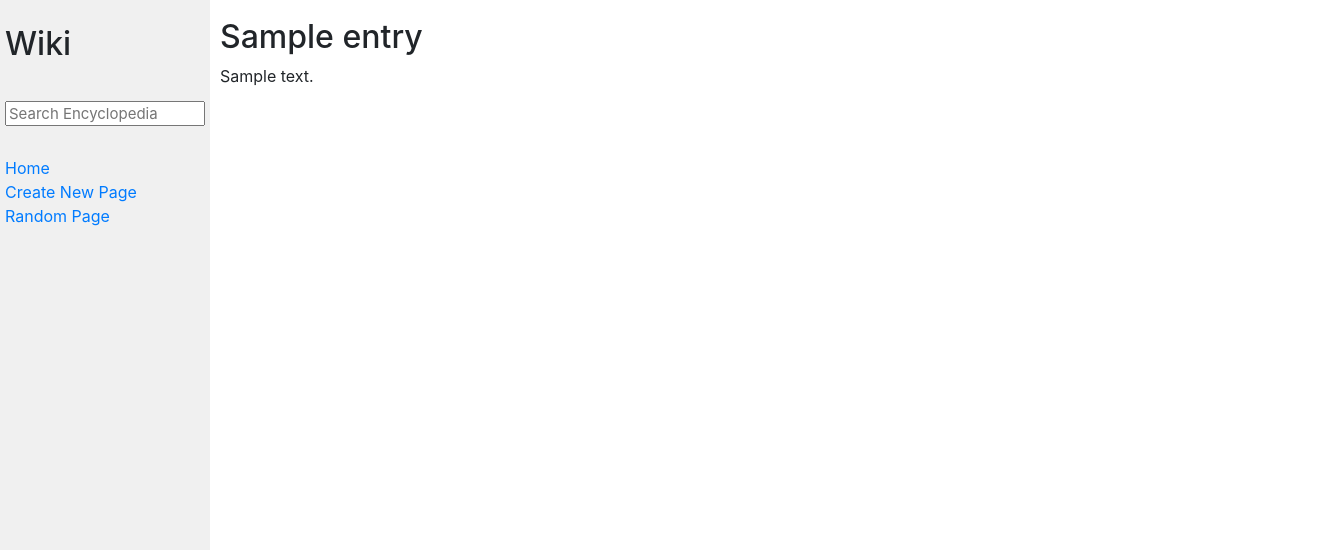
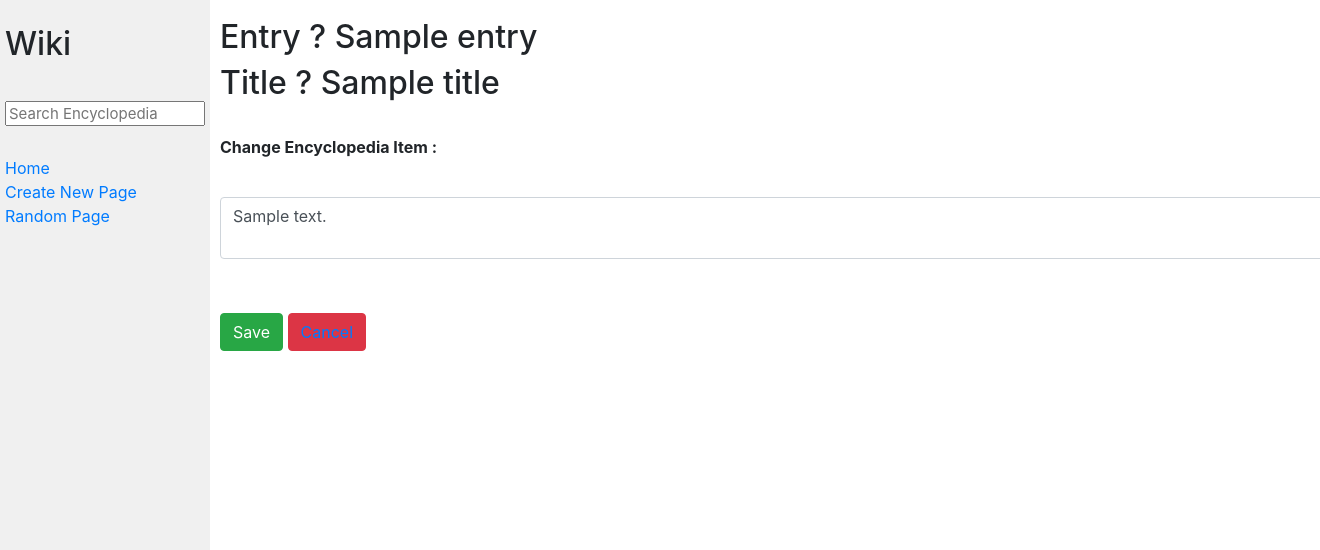
Before and after one commit to gracebcorrea/Project1---Wiki, a Django app: template wiki/encyclopedia/templates/encyclopedia/EditPage.html in a window 1320 px wide; the page is wider, and only the part inside the window is pictured. Shown: the top 550 px of that part. Run offline with Django 3.2, Linux system fonts and the light colour scheme; the template is opened without the code that fills it: most values are stand-ins (such as "Sample title", 1, 10 or a date in 2020); some libraries are stand-ins or nearby versions.

Commit message:
Update EditPage.html

```diff
--- a/wiki/encyclopedia/templates/encyclopedia/EditPage.html
+++ b/wiki/encyclopedia/templates/encyclopedia/EditPage.html
@@ -13,27 +13,35 @@
 
   textarea[type=text] {
        margin: 30px 0;
-       rows:"5";
+       rows:"8";
        cols:"15";
        resize: none;
     }
 
 </style>
 
-{% csrf_token %}
+
 <h3>{{message}}</h3>
-
-<h2>{{entry}}</h2>
-
-{{content}}
 
 
 
-<form  action="{% url 'encyclopedia:EditPage' %}"  method="post" width=90% >
-    <p hidden> <input  type="text"  name="title" id={{title}} value={{title}}></p>
-    <p hidden> <input  type="text"  name="entry" id={{entry}} value={{entry}}></p>
-    <p hidden> <input  type="text"  name="content" id={{content}} value={{content}}></p>
+<form  action="{% url 'encyclopedia:EditPage'  %}"  method="post" width=90% >
 
+   {% csrf_token %}
+
+  <h2> Entry ? {{entry}}</h2>
+
+   <h2>Title ? {{title}}</h2>
+
+   <br>
+   <label for="NewContent"><b>Change Encyclopedia Item :</b></label>
+   <textarea type="text" class="form-control" id="NewContent" name="NewContent" required >{{content}}</textarea>
+
+   <br>
+   <form class="form-inline" style="position:relative; top:100px">
+        <button type="submit" class="btn btn-success">Save</button>
+        <button type="button" class="btn btn-danger"><a href="{% url 'encyclopedia:index' %}">Cancel</button>
+   </form>
 </form>
 
 {% endblock %}
```
